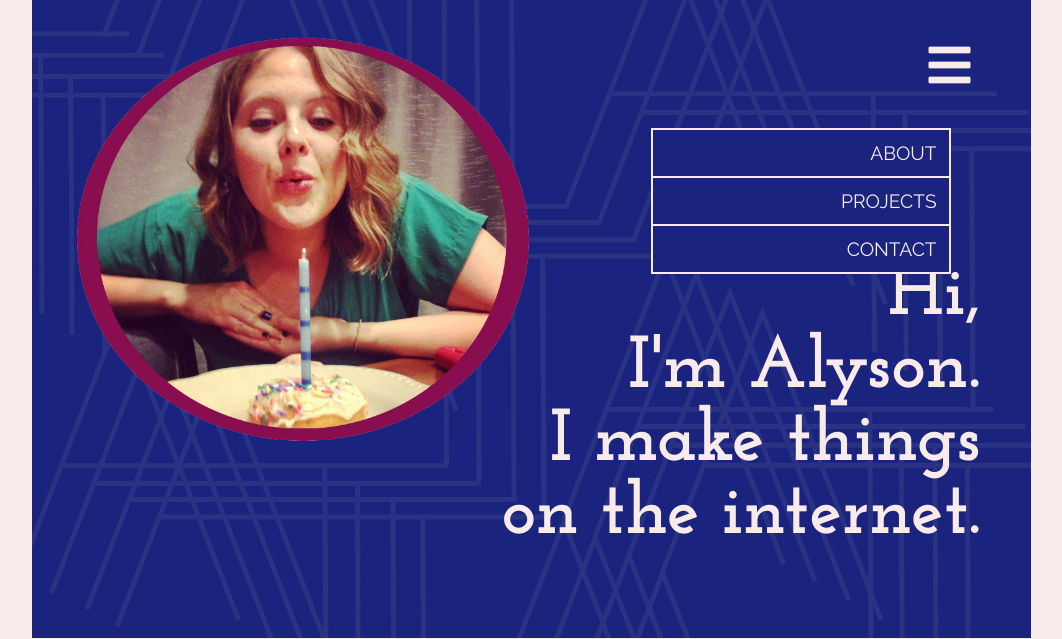
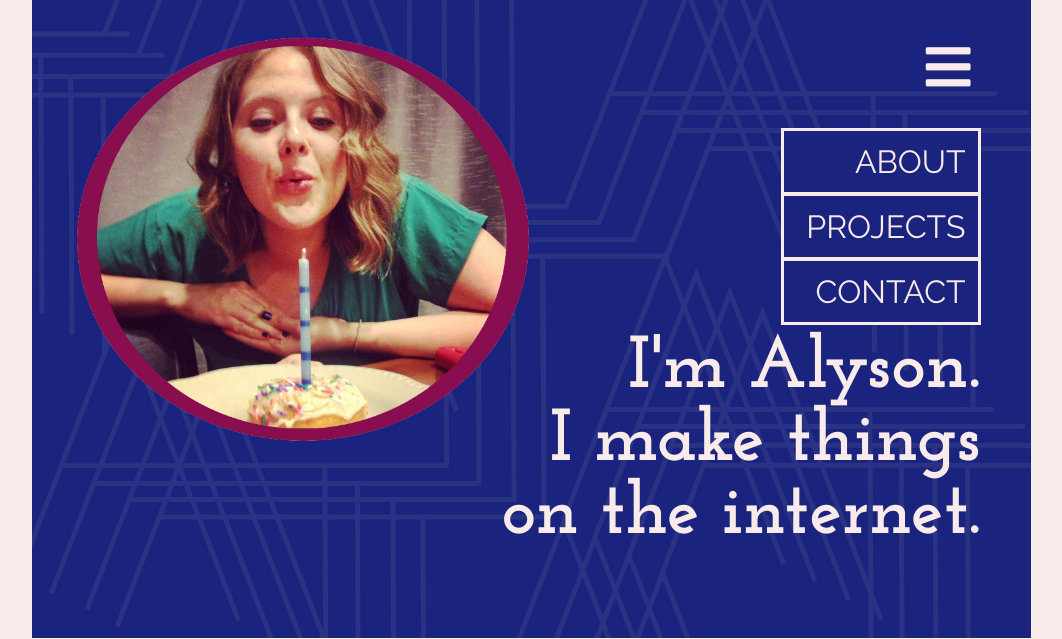
Before and after one commit to alysonalyson/Portfolio, a plain HTML site: page index.html in a window 1280 px wide. Both pictures are taken after a click on the element 1058 px from the left and 209 px from the top of the page. Shown: the part 141-780 px from the top of the page, without its empty margins (109-1171 px from the left). Drawn offline with nearby package versions, Linux system fonts and the light colour scheme.

Commit message:
Add files via upload

```diff
--- a/responsive.css
+++ b/responsive.css
@@ -69,7 +69,7 @@
   }
 
   .content h2 {
-    font-size: 2.2rem;
+    font-size: 1.8rem;
   }
 
   .caption {
@@ -107,6 +107,10 @@
   #more-about {
     font-size: 1.2rem;
   }
+
+  .project {
+    width: 50%;
+  }
 }
 
 @media screen and (min-width: 1000px) {
@@ -134,11 +138,29 @@
   }
 
   #menu-bars {
-    font-size: 3rem;
+    font-size: 3.2rem;
   }
+
+  #menu {
+    left: 75%;
+    width: 20%;
+  }
+
+  #menu li {
+    border: 2px solid #F9EBEA;
+  }
+
+  #menu a {
+    font-size: 2rem;
+  }
+
 
   #banner h1 {
     margin-top: 3rem;
     font-size: 4.6rem;
   }
+
+  .project {
+    width: 50%;
+  }
 }
```
